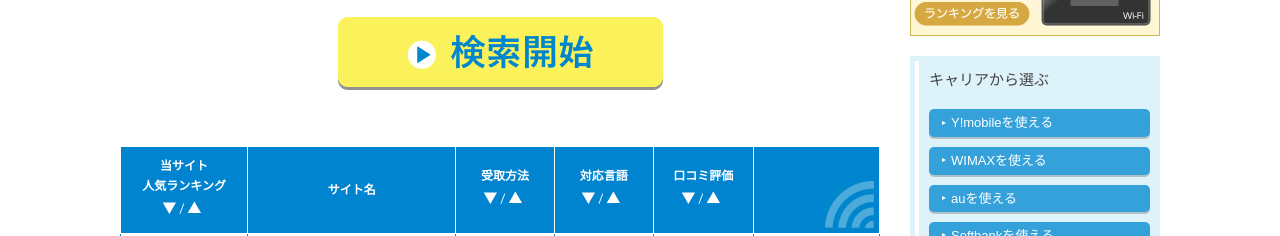
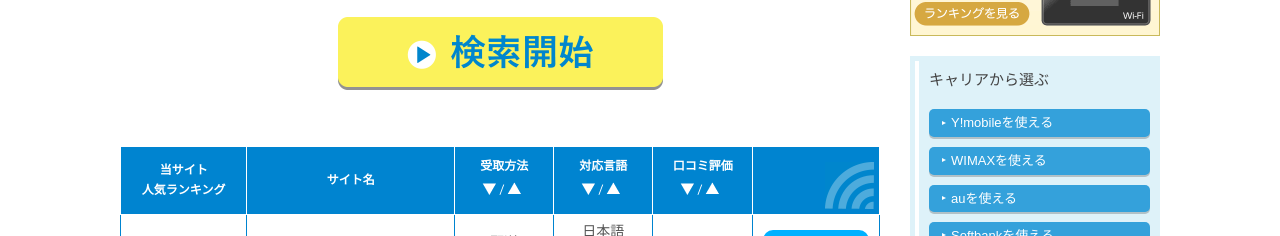
Before and after one commit to mkannika/wifi201706, a plain HTML site: page sort.html in a window 1280 px wide. Shown: the part 818-1054 px from the top of the page. Drawn offline with Linux system fonts and the light colour scheme.

Commit message:
Change data-sort-ignore

```diff
--- a/sort.html
+++ b/sort.html
@@ -91,7 +91,7 @@ if(screen.width < 481 | screen.height < 481) {
 <table id="table-sort" data-sorting="true" class="footable toggle-circle">
 <thead>
 	<tr>
-		<th data-type="numeric" data-sort-ignore="false" data-direction="DESC">当サイト<br>人気ランキング</th>
+		<th data-type="numeric" data-sort-ignore="true" data-direction="DESC">当サイト<br>人気ランキング</th>
 		<th data-sort-ignore="true">サイト名</th>
 		<th data-type="number">受取方法</th>
 		<th data-type="number">対応言語</th>
```
